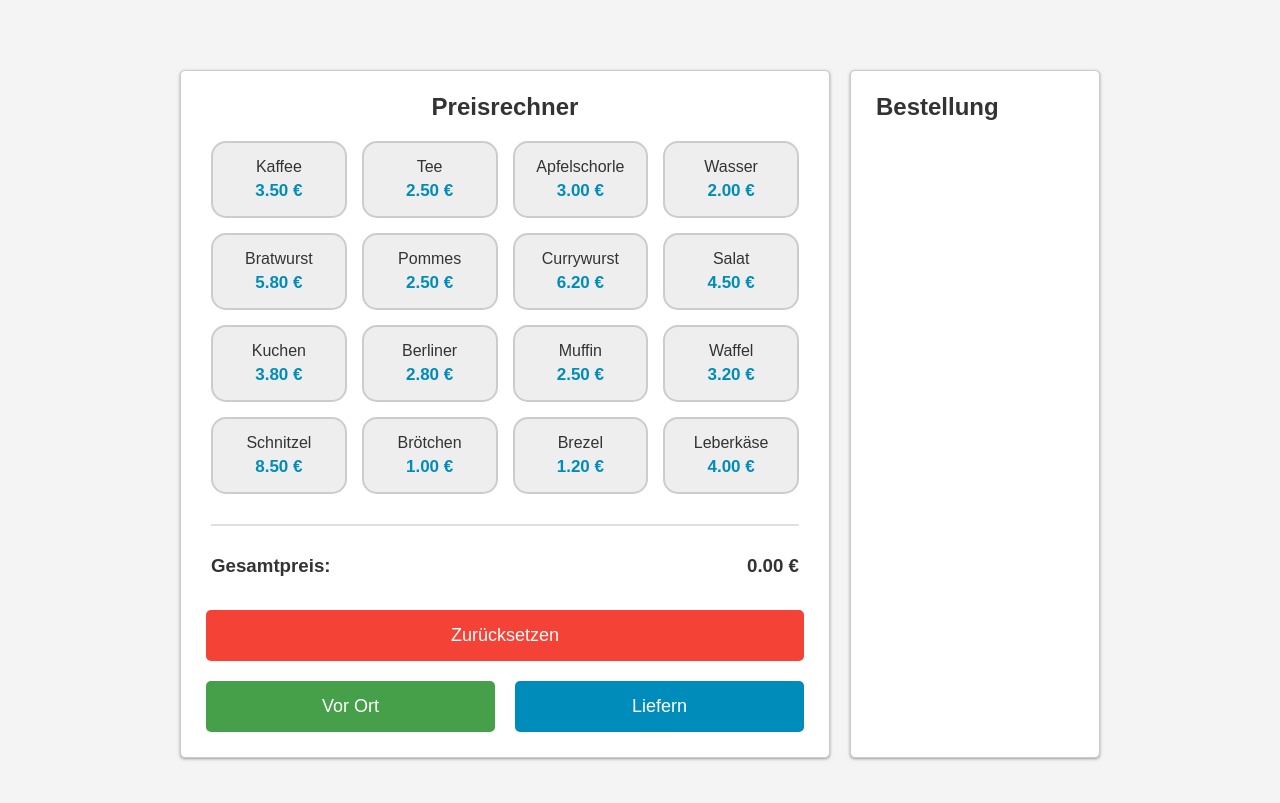
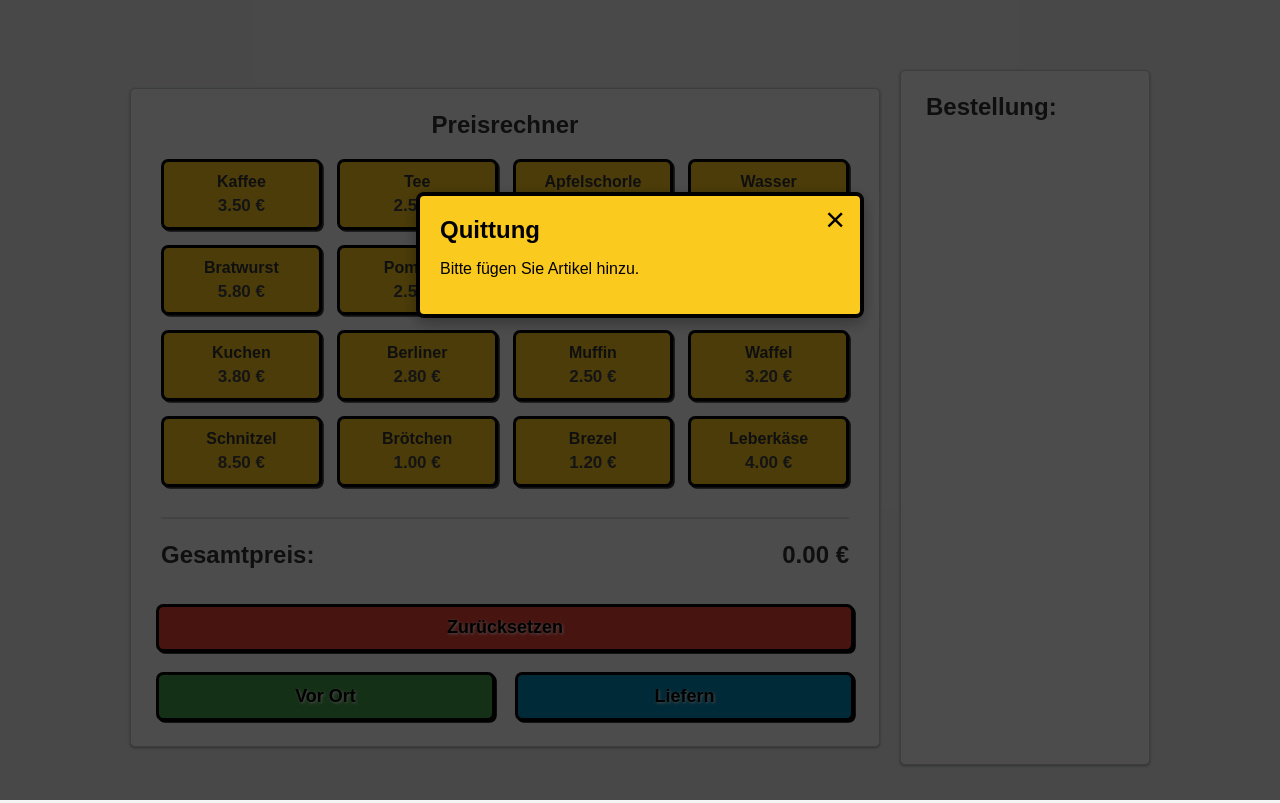
Before and after one commit to milty90/Preisrechner, a plain HTML site: page index.html in a window 1280 px wide. Both pictures are taken after a click on the button "Vor Ort". Drawn offline with Linux system fonts and the light colour scheme; a web font is replaced by a local one.

Commit message:
enhance modal functionality

```diff
--- a/index.html
+++ b/index.html
@@ -14,8 +14,8 @@
         <div class="line"></div>
 
         <div class="result">
-          <h3 class="totalPriceLabel">Gesamtpreis:</h3>
-          <h3 id="totalPriceDisplay" class="">0.00 €</h3>
+          <h2 class="totalPriceLabel">Gesamtpreis:</h2>
+          <h2 id="totalPriceDisplay" class="">0.00 €</h2>
         </div>
         <div class="buttons">
           <button id="resetButton">Zurücksetzen</button>
@@ -24,8 +24,16 @@
         </div>
       </div>
       <div class="order">
-        <h2 class="orderTitle">Bestellung</h2>
+        <h2 class="orderTitle">Bestellung:</h2>
         <div class="orderList" id="orderList"></div>
+      </div>
+    </div>
+
+    <div id="myModal" class="modal-overlay">
+      <div class="modal-content">
+        <h2 class="modal-title">Quittung</h2>
+        <span class="close-button">&times;</span>
+        <p id="modal-content"></p>
       </div>
     </div>
     <script src="script.js"></script>
--- a/script.js
+++ b/script.js
@@ -31,9 +31,9 @@ const createOrderItemElement = (name, priceText) => {
           </div>`;
 };
 
-const checkout = (sum, isDelivery, callback) => {
+const checkout = (sum, isDelivery, modal, callback) => {
   if (sum === 0) {
-    alert("Bitte fügen Sie Artikel hinzu.");
+    modal("Bitte fügen Sie Artikel hinzu.");
     return;
   }
 
@@ -41,12 +41,12 @@ const checkout = (sum, isDelivery, callback) => {
   const totalSum = isDelivery ? sum + deliveryFee : sum;
   const deliveryText = isDelivery ? "Ihre Bestellung" : "Ihren Einkauf";
 
-  alert(
-    "Vielen Dank für " +
-      deliveryText +
-      "! Ihr Gesamtbetrag beträgt " +
-      totalSum.toFixed(2) +
-      " Euro.",
+  modal(
+    `Vielen Dank für ${deliveryText} im Wert von ${totalSum.toFixed(2)} €. ${
+      isDelivery
+        ? `Die Liefergebühr von ${deliveryFee.toFixed(2)} € ist enthalten.`
+        : ""
+    }`,
   );
 
   callback();
@@ -59,6 +59,19 @@ document.addEventListener("DOMContentLoaded", function () {
   const clearButton = document.getElementById("resetButton");
   const onSiteButton = document.getElementById("onSiteButton");
   const deliveryButton = document.getElementById("deliveryButton");
+
+  const modal = document.getElementById("myModal");
+  const closeModalButton = document.getElementsByClassName("close-button")[0];
+
+  function openModal(message) {
+    modal.style.display = "block";
+    const modalContent = document.getElementById("modal-content");
+    modalContent.textContent = message;
+  }
+
+  function closeModal() {
+    modal.style.display = "none";
+  }
 
   let total = 0;
 
@@ -79,13 +92,15 @@ document.addEventListener("DOMContentLoaded", function () {
 
   menuContainer.addEventListener("click", (event) => {
     const childrenItems = [...menuContainer.children];
-    console.log(childrenItems);
+    console.log(...menuContainer.children);
 
     const itemElement = event.target.closest(".inputItem");
-    if (!itemElement) return;
+    console.log(itemElement);
 
     const index = childrenItems.indexOf(itemElement);
+    console.log(index);
     const selectedItem = items[index];
+    console.log(selectedItem);
 
     const orderElement = createOrderItemElement(
       selectedItem.name,
@@ -102,11 +117,13 @@ document.addEventListener("DOMContentLoaded", function () {
 
   clearButton.addEventListener("click", clearOrder);
 
+  closeModalButton.addEventListener("click", closeModal);
+
   onSiteButton.addEventListener("click", () => {
-    checkout(total, false, clearOrder);
+    checkout(total, false, openModal, clearOrder);
   });
 
   deliveryButton.addEventListener("click", () => {
-    checkout(total, true, clearOrder);
+    checkout(total, true, openModal, clearOrder);
   });
 });
--- a/styles.css
+++ b/styles.css
@@ -1,5 +1,7 @@
+@import url("https://fonts.googleapis.com/css2?family=Afacad+Flux:wght@100..1000&display=swap");
+
 body {
-  font-family: Arial, sans-serif;
+  font-family: "Afacad Flux", Arial, sans-serif;
   background-color: #f4f4f4;
   margin-top: 40px;
 }
@@ -15,15 +17,17 @@ body {
   margin: auto;
   padding: 20px;
   background-color: #f4f4f4;
+  font-family: inherit;
   color: #333;
 }
 
 h2 {
   margin-top: 0.5em;
+  font-family: inherit;
 }
 
 .calculator {
-  width: 650px;
+  width: 750px;
   max-height: 700px;
   box-sizing: border-box;
   text-align: center;
@@ -39,7 +43,7 @@ h2 {
 
 .order {
   width: 250px;
-  height: 688px;
+  height: 695px;
   margin: 10px;
   padding: 10px;
   box-sizing: border-box;
@@ -53,7 +57,7 @@ h2 {
 
 .orderList {
   overflow-y: auto;
-  height: 570px;
+  height: 577px;
   margin-bottom: 10px;
 }
 
@@ -72,6 +76,7 @@ h2 {
 .orderLabel {
   font-weight: bold;
   color: #666;
+  margin: 0;
   padding-left: 15px;
 }
 
@@ -107,13 +112,29 @@ h2 {
 }
 
 .inputItem {
-  border: 2px solid #ccc;
-  background-color: #eee;
-  border-radius: 15px;
-  padding: 15px 0;
   display: flex;
   flex-direction: column;
   align-items: center;
+
+  background: #fbca1f;
+  font-family: Arial, Helvetica, sans-serif;
+  padding: 0.6em 1.3em;
+  font-weight: 900;
+  font-size: 18px;
+  border: 3px solid black;
+  border-radius: 0.4em;
+  box-shadow: 0.1em 0.1em;
+  cursor: pointer;
+}
+
+.inputItem:hover {
+  transform: translate(-0.05em, -0.05em);
+  box-shadow: 0.15em 0.15em;
+}
+
+.inputItem:active {
+  transform: translate(0.05em, 0.05em);
+  box-shadow: 0.05em 0.05em;
 }
 
 .itemLabel {
@@ -124,18 +145,13 @@ h2 {
 .itemPrice {
   font-size: 17px;
   font-weight: bold;
-  color: #008cba;
-}
-
-.inputItem:hover {
-  border: 2px solid #008cba;
-  cursor: pointer;
-  transform: scale(1.03);
+  color: #444;
 }
 
 .buttons {
   display: grid;
   grid-template-columns: repeat(2, 1fr);
+  font-family: Arial, Helvetica, sans-serif;
   align-items: center;
   justify-content: center;
   margin: 10px;
@@ -144,37 +160,51 @@ h2 {
 
 #resetButton {
   background-color: #f44336;
+  text-shadow: 1px 1px 3px #fff;
   grid-column: 1 / span 2;
   width: inherit;
-  color: white;
-  padding: 15px 32px;
   text-align: center;
-  text-decoration: none;
   display: inline-block;
   font-size: 18px;
   margin: 5px;
-  border: none;
-  border-radius: 5px;
+  font-family: Arial, Helvetica, sans-serif;
+  padding: 0.6em 1.3em;
+  font-weight: 900;
+  border: 3px solid black;
+  border-radius: 0.4em;
+  box-shadow: 0.1em 0.1em;
   cursor: pointer;
 }
 
 #resetButton:hover {
-  background-color: #d32f2f;
+  transform: translate(-0.05em, -0.05em);
+  box-shadow: 0.15em 0.15em;
+}
+
+#resetButton:active {
+  transform: translate(0.05em, 0.05em);
+  box-shadow: 0.05em 0.05em;
 }
 
 #onSiteButton,
 #deliveryButton {
   background-color: #008cba;
-  color: white;
+
   width: inherit;
-  padding: 15px 32px;
+  text-shadow: #fff 1px 1px 3px;
   text-align: center;
   text-decoration: none;
   display: inline-block;
+
+  margin: 5px;
+
+  font-family: Arial, Helvetica, sans-serif;
+  padding: 0.6em 1.3em;
+  font-weight: 900;
   font-size: 18px;
-  margin: 5px;
-  border: none;
-  border-radius: 5px;
+  border: 3px solid black;
+  border-radius: 0.4em;
+  box-shadow: 0.1em 0.1em;
   cursor: pointer;
 }
 
@@ -182,10 +212,54 @@ h2 {
   background-color: #45a049;
 }
 
-#onSiteButton:hover {
-  background-color: #388e3c;
+#onSiteButton:hover,
+#deliveryButton:hover {
+  transform: translate(-0.05em, -0.05em);
+  box-shadow: 0.15em 0.15em;
 }
 
-#deliveryButton:hover {
-  background-color: #0279a0;
+#onSiteButton:active,
+#deliveryButton:active {
+  transform: translate(0.05em, 0.05em);
+  box-shadow: 0.05em 0.05em;
 }
+
+.modal-overlay {
+  display: none;
+  position: fixed;
+  z-index: 1000;
+  left: 0;
+  top: 0;
+  width: 100%;
+  height: 100%;
+  background-color: rgba(0, 0, 0, 0.7);
+}
+
+.modal-content {
+  position: relative;
+  background-color: #fbca1f;
+  border: #000000 4px solid;
+  margin: 15% auto;
+  padding: 20px;
+  border-radius: 8px;
+  width: 400px;
+  box-shadow: 0 5px 15px rgba(0, 0, 0, 0.3);
+}
+
+.modal-title {
+  margin: 0;
+  font-size: 24px;
+  font-weight: bold;
+  text-align: start;
+}
+
+.close-button {
+  position: absolute;
+  top: 4px;
+  right: 15px;
+  cursor: pointer;
+  font-size: 34px;
+}
+.close-button:hover {
+  color: #bc0000;
+}
```
